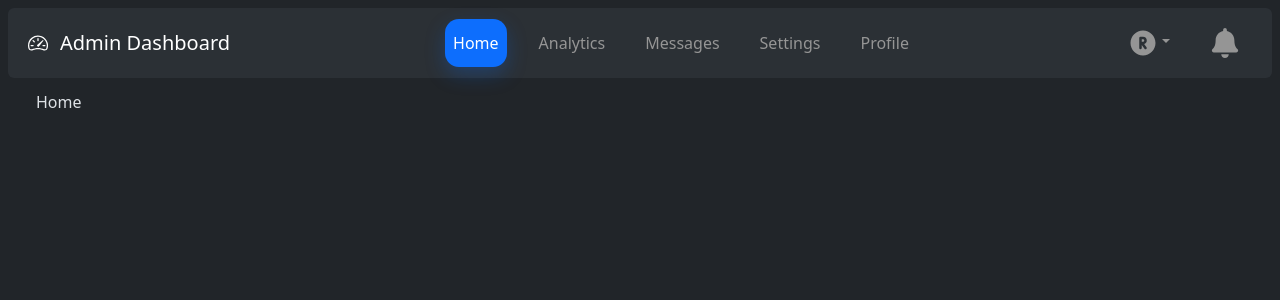
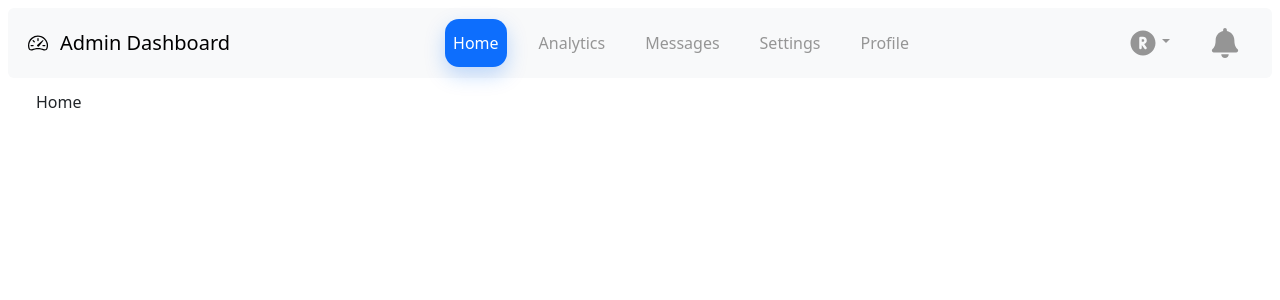
Before and after one commit to RishiTheProgrammer/Admin-Dashboard, a React (Vite) app: page / in a window 1280 px wide. Shown: the top 300 px of the page. Built offline with nearby package versions, Linux system fonts and the light colour scheme.

Commit message:
Used localStorage

```diff
--- a/src/App.jsx
+++ b/src/App.jsx
@@ -4,10 +4,14 @@ import Sidebar from './components/sidebar'
 import MainArea from './components/mainArea'
 import Navbar from './components/navbar'
 const App = () => {
-  const [theme, setTheme] = useState("dark");
+  const [theme, setTheme] = useState(() => {
+    localStorage.getItem("theme") || "dark"
+  });
 
   useEffect(() => {
     document.body.setAttribute('data-bs-theme', theme);
+
+    localStorage.setItem('theme', theme);
   }, [theme]);
 
   return (
```
